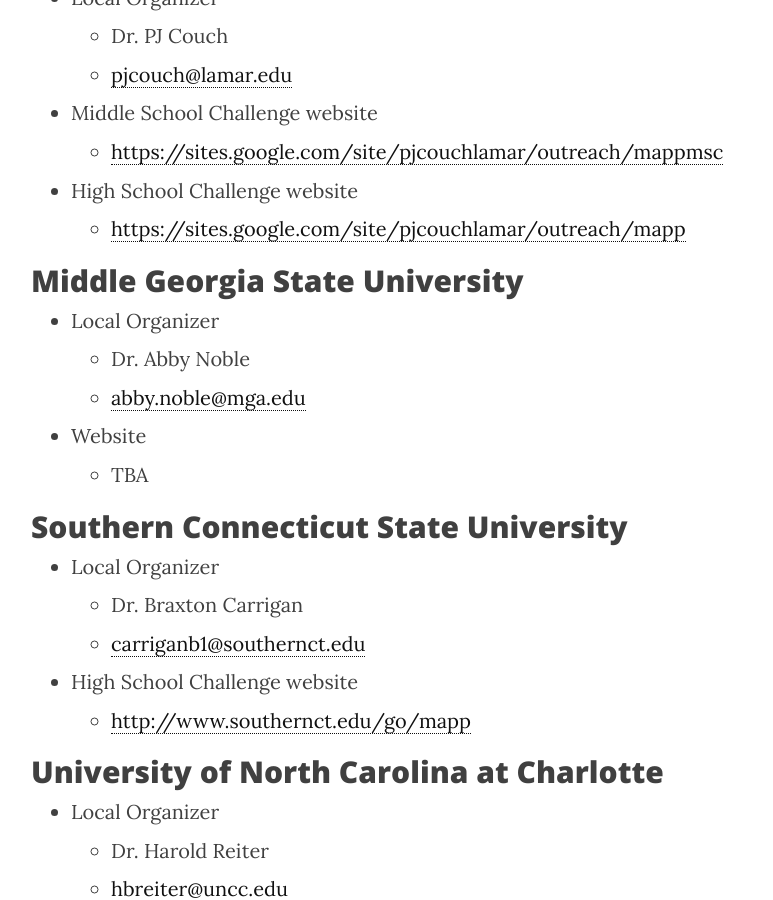
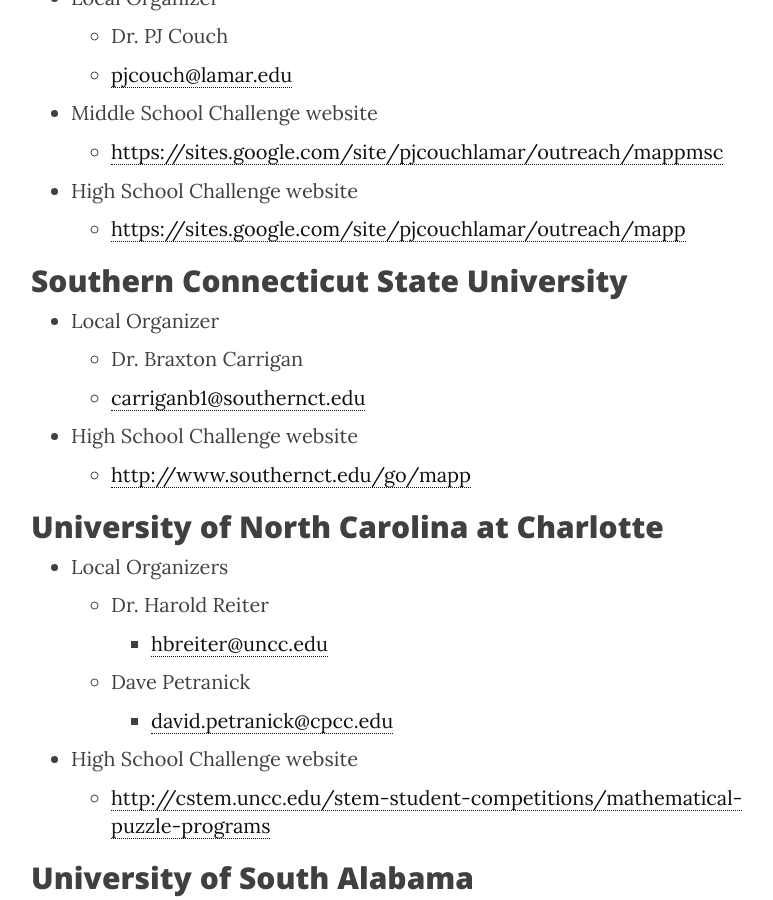
Before and after one commit to MaPPmath/mappmath.github.io, a Jekyll site: the page built from pages/3_campuses.md, in a window 1280 px wide and 900 px high, scrolled down 958 px. Shown: the whole window, without its empty margins (234-1007 px from the left). Built offline with Jekyll 4.4.1, drawn with Linux system fonts in a browser that asks for light colours; nearby versions of some CDN libraries.

Commit message:
add Dave to UNCC organizers

```diff
--- a/pages/3_campuses.md
+++ b/pages/3_campuses.md
@@ -30,13 +30,13 @@
 - High School Challenge website
     - <https://sites.google.com/site/pjcouchlamar/outreach/mapp>
 
-## Middle Georgia State University
+<!-- ## Middle Georgia State University
 
 - Local Organizer
     - Dr. Abby Noble
     - <abby.noble@mga.edu>
 - Website
-    - TBA
+    - TBA -->
 
 ## Southern Connecticut State University
 
@@ -48,9 +48,11 @@
 
 ## University of North Carolina at Charlotte
 
-- Local Organizer
+- Local Organizers
     - Dr. Harold Reiter
-    - <hbreiter@uncc.edu>
+        - <hbreiter@uncc.edu>
+    - Dave Petranick
+        - <david.petranick@cpcc.edu>
 - High School Challenge website
     - <http://cstem.uncc.edu/stem-student-competitions/mathematical-puzzle-programs>
 
```
Also changed, not shown: img/logo/banner_bw.png (added).
